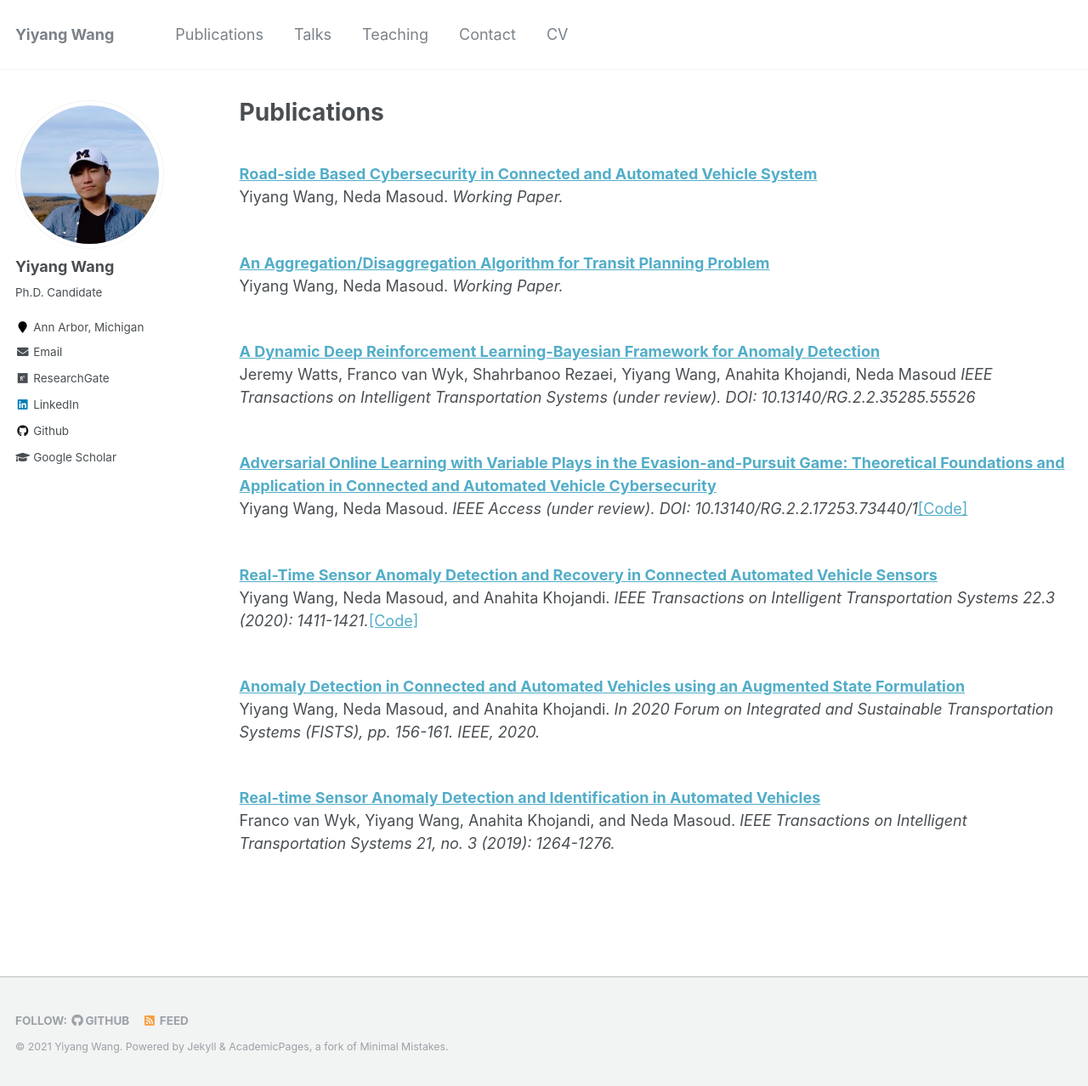
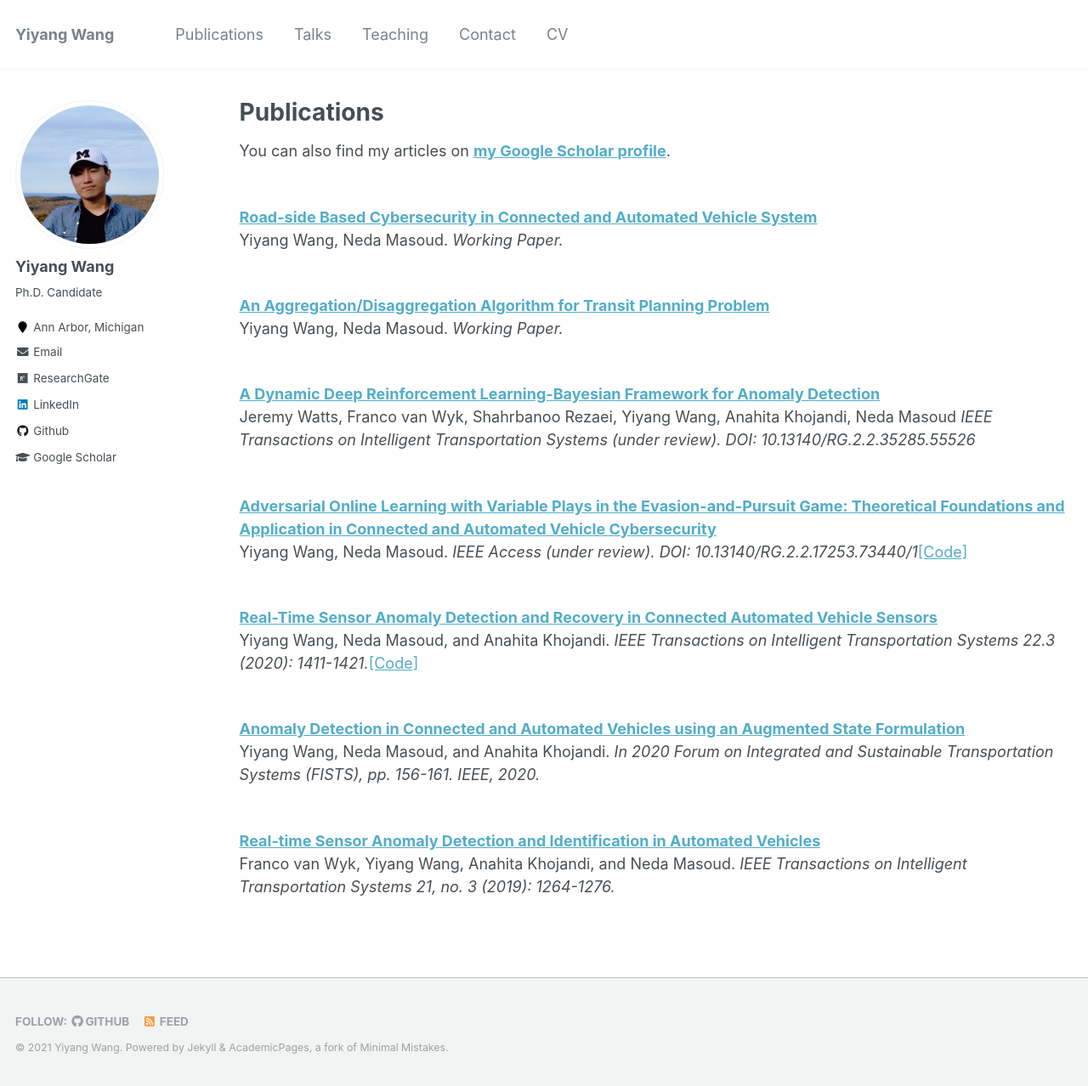
Before and after one commit to yiyangwan/yiyangwan.github.io, a Jekyll site: the page built from _pages/publications.md, in a window 1280 px wide and 1278 px high. Shown: the whole window at 85% size. Built offline with Jekyll 4.4.1, drawn with Linux system fonts in a browser that asks for light colours.

Commit message:
10122021c1

```diff
--- a/_includes/head/custom.html
+++ b/_includes/head/custom.html
@@ -14,7 +14,7 @@
 <link rel="icon" type="image/png" href="{{ base_path }}/images/favicon-32x32.png?v=M44lzPylqQ" sizes="32x32">
 <link rel="icon" type="image/png" href="{{ base_path }}/images/android-chrome-192x192.png?v=M44lzPylqQ" sizes="192x192">
 <link rel="icon" type="image/png" href="{{ base_path }}/images/favicon-96x96.png?v=M44lzPylqQ" sizes="96x96">
-<link rel="icon" type="image/png" href="{{ base_path }}/images/favicon-16x16.png?v=M44lzPylqQ" sizes="16x16">
+<link rel="icon" type="image/png" href="images/favicon-16x16.png" sizes="16x16">
 <link rel="manifest" href="{{ base_path }}/images/manifest.json?v=M44lzPylqQ">
 <link rel="mask-icon" href="{{ base_path }}/images/safari-pinned-tab.svg?v=M44lzPylqQ" color="#000000">
 <link rel="shortcut icon" href="/images/favicon.ico?v=M44lzPylqQ">
@@ -22,7 +22,7 @@
 <meta name="msapplication-TileImage" content="{{ base_path }}/images/mstile-144x144.png?v=M44lzPylqQ">
 <meta name="msapplication-config" content="{{ base_path }}/images/browserconfig.xml?v=M44lzPylqQ">
 <meta name="theme-color" content="#ffffff">
-<link rel="stylesheet" href="{{ base_path }}/assets/css/academicons.css"/>
+<link rel="stylesheet" href="{{ base_path }}/assets/css/academicons.css" />
 
 <script type="text/x-mathjax-config"> MathJax.Hub.Config({ TeX: { equationNumbers: { autoNumber: "all" } } }); </script>
 <script type="text/x-mathjax-config">
--- a/_pages/publications.md
+++ b/_pages/publications.md
@@ -4,6 +4,8 @@ title: "Publications"
 permalink: /publications/
 author_profile: true
 ---
+You can also find my articles on [<b>my Google Scholar profile</b>](https://scholar.google.com/citations?user=uAL9f8kAAAAJ&hl=en).
+
 <br><b>[Road-side Based Cybersecurity in Connected and Automated Vehicle System](https://yiyang920.github.io/publications/RSU)</b> <br>
 Yiyang Wang, Neda Masoud.
 <i>Working Paper.</i>
```
Also changed, not shown: images/favicon 16x16.png (renamed from images/favicon.png).
